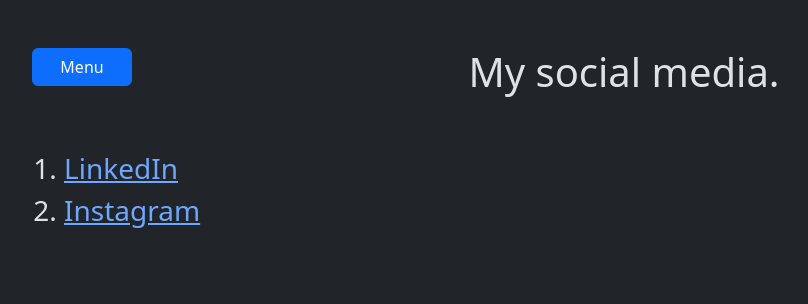
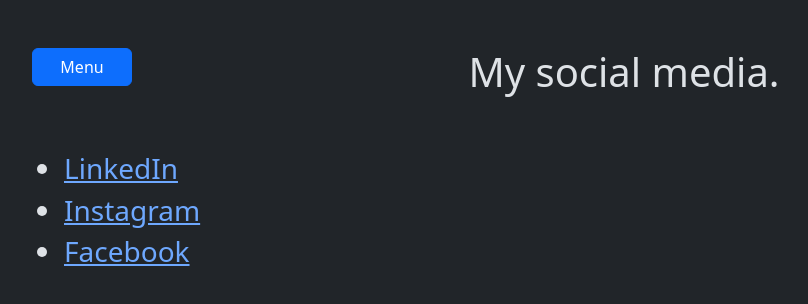
Before and after one commit to DelayedEnd/matthewkraase.com, a plain HTML site: page beta/social/index.html in a window 1280 px wide. Shown: the whole page, without its empty margins (16-824 px from the left). Drawn offline with nearby package versions, Linux system fonts and the light colour scheme.

Commit message:
Add picture of me. Fix grammatical errors.

```diff
--- a/beta/social/index.html
+++ b/beta/social/index.html
@@ -24,9 +24,10 @@
     </header>
     <body>
         <h1 class="text-center">My social media.</h1>
-        <ol class="pt-5">
+        <ul class="pt-5">
             <h3><li><a href="https://www.linkedin.com/in/matthew-kraase-3a67a5262/">LinkedIn</a></li></h3>
             <h3><li><a href="https://www.instagram.com/matthewkraase/">Instagram</a></li></h3>
-        </ol>
+            <h3><li><a href="https://www.facebook.com/matthewkraase/">Facebook</a></li></h3>
+        </ul>
     </body>
 </html>
```
Also changed, not shown: beta/about/index.html (+4 -1 lines), assets/mypicture.jpg (added).
